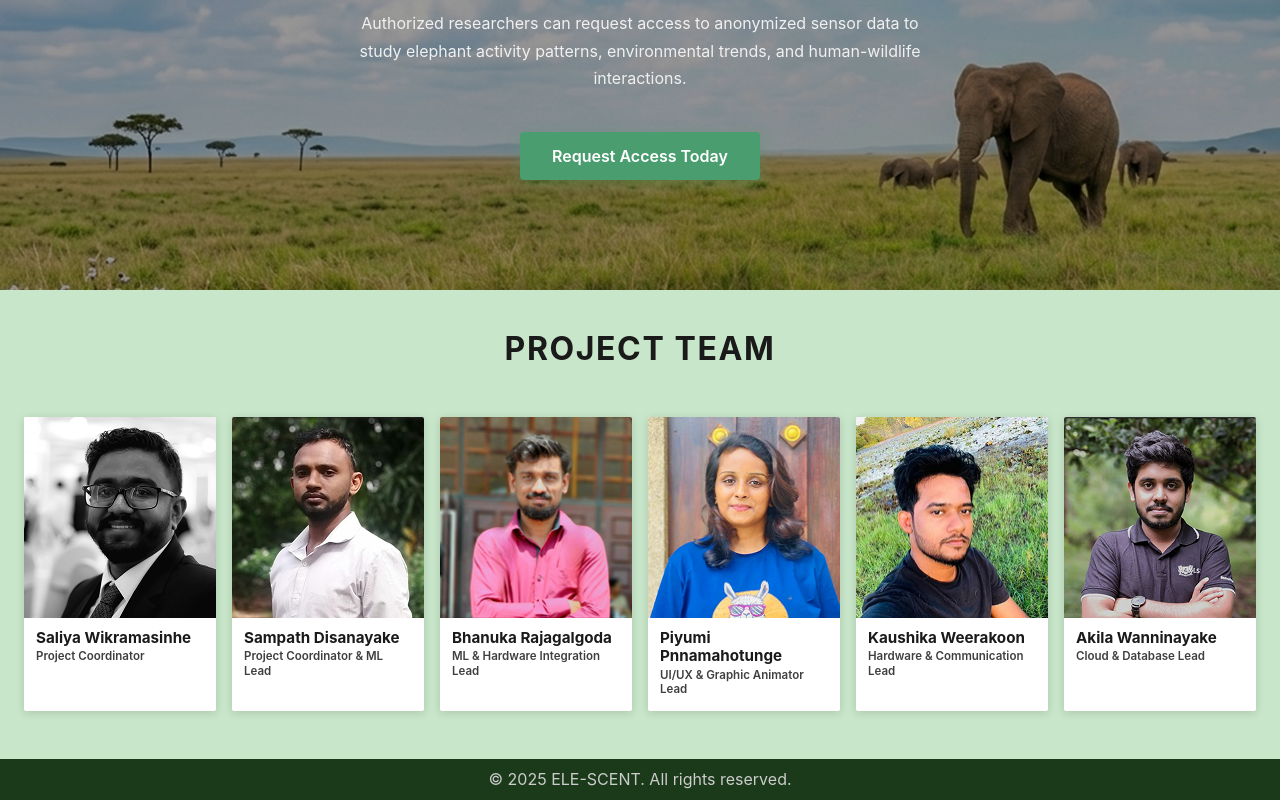
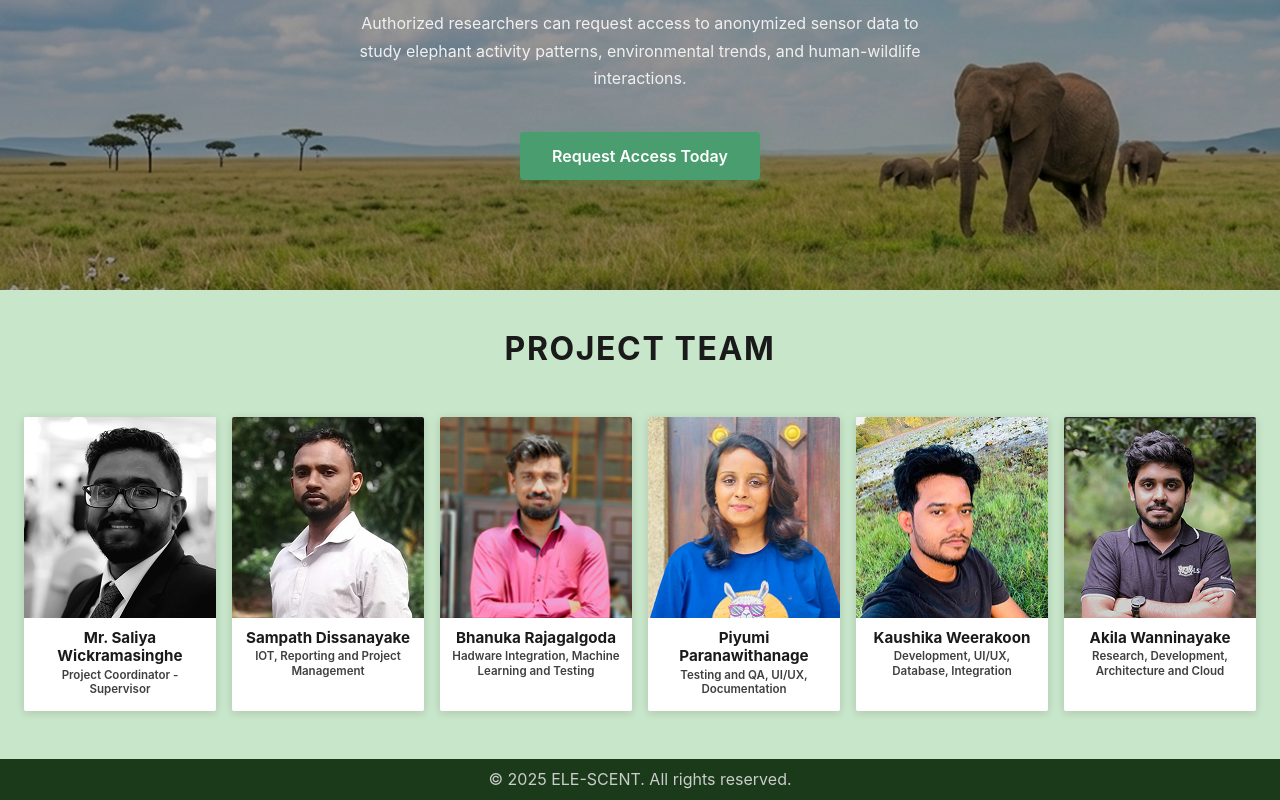
Before and after one commit to Akila618/ele_scent_landing_page, a React (Vite) app: page / in a window 1280 px wide. Shown: the part 1915-2715 px from the top of the page. Built offline with nearby package versions, Linux system fonts and the light colour scheme.

Commit message:
changed UI

```diff
--- a/src/api/externalUserApi.js
+++ b/src/api/externalUserApi.js
@@ -1,6 +1,6 @@
 import axios from "axios";
 
-const API_URL = "http://localhost:8081/api/users";
+const API_URL = "http://localhost:5050/api/users";
 
 export const createExternalUserRequest = async (data) => {
   try {
--- a/src/components/ProjectTeam.css
+++ b/src/components/ProjectTeam.css
@@ -76,6 +76,7 @@
   font-weight: 700;
   line-height: 1.2;
   padding: 0 0.75rem;
+  text-align: center;
 }
 
 .team-member p {
@@ -85,6 +86,7 @@
   line-height: 1.25;
   padding: 0 0.75rem 0.9rem;
   margin: 0;
+  text-align: center;
 }
 
 @media (max-width: 1200px) {
--- a/src/components/ProjectTeam.jsx
+++ b/src/components/ProjectTeam.jsx
@@ -6,38 +6,38 @@ export default function ProjectTeam() {
   const teamMembers = [
     {
       id: 1,
-      name: 'Saliya Wikramasinhe',
-      role: 'Project Coordinator',
+      name: 'Mr. Saliya Wickramasinghe',
+      role: 'Project Coordinator - Supervisor',
       image: '/images/saliya.png'
     },
     {
       id: 2,
-      name: 'Sampath Disanayake',
-      role: 'Project Coordinator & ML Lead',
+      name: 'Sampath Dissanayake',
+      role: 'IOT, Reporting and Project Management',
       image: '/images/sampath.png'
     },
     {
       id: 3,
       name: 'Bhanuka Rajagalgoda',
-      role: 'ML & Hardware Integration Lead',
+      role: 'Hadware Integration, Machine Learning and Testing',
       image: '/images/bhanuka.png'
     },
     {
       id: 4,
-      name: 'Piyumi Pnnamahotunge',
-      role: 'UI/UX & Graphic Animator Lead',
+      name: 'Piyumi Paranawithanage',
+      role: 'Testing and QA, UI/UX, Documentation',
       image: '/images/puumi.png'
     },
     {
       id: 5,
       name: 'Kaushika Weerakoon',
-      role: 'Hardware & Communication Lead',
+      role: 'Development, UI/UX, Database, Integration',
       image: '/images/kaushika.png'
     },
     {
       id: 6,
       name: 'Akila Wanninayake',
-      role: 'Cloud & Database Lead',
+      role: 'Research, Development, Architecture and Cloud',
       image: '/images/akila.png'
     }
   ]
```
